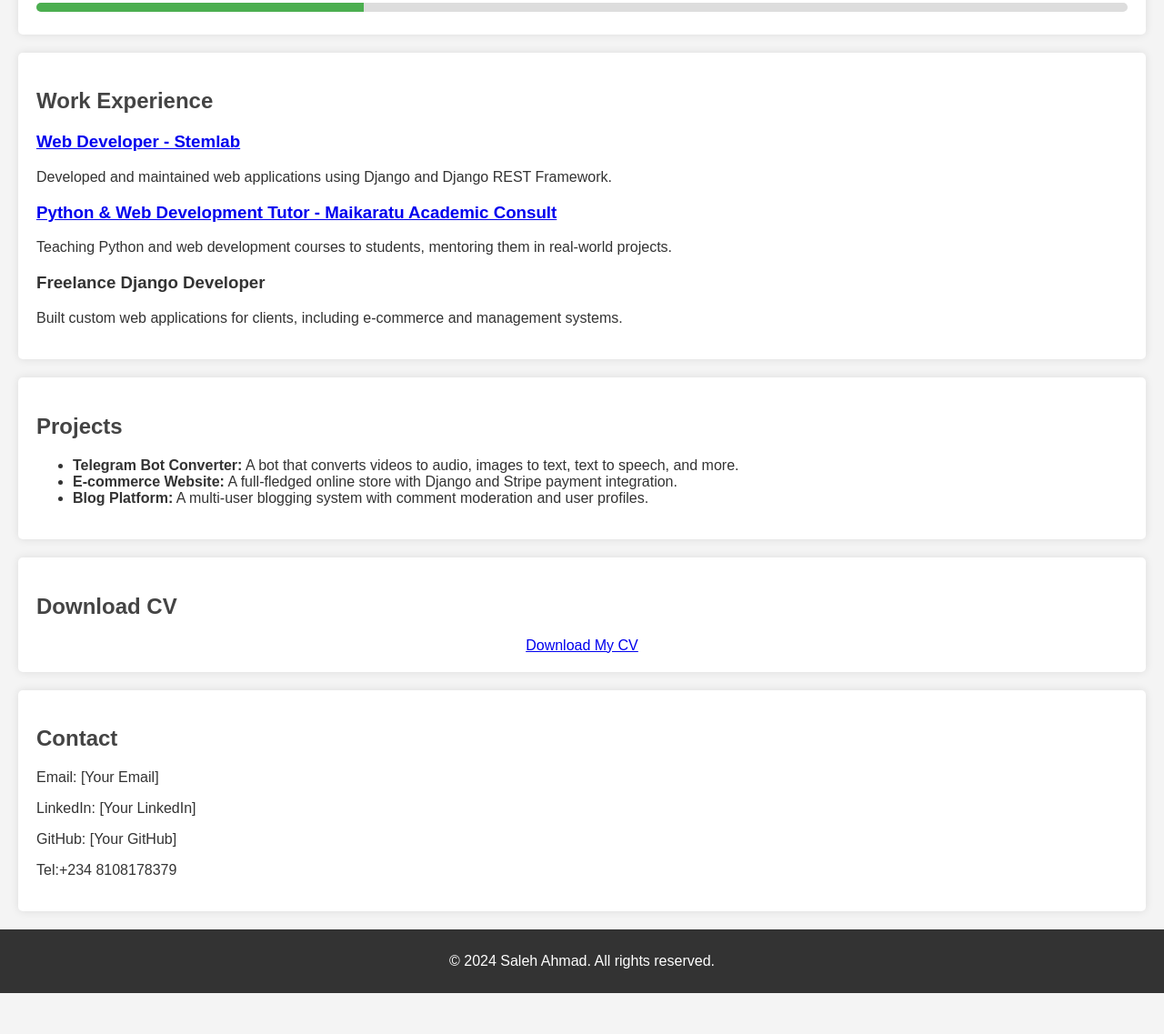
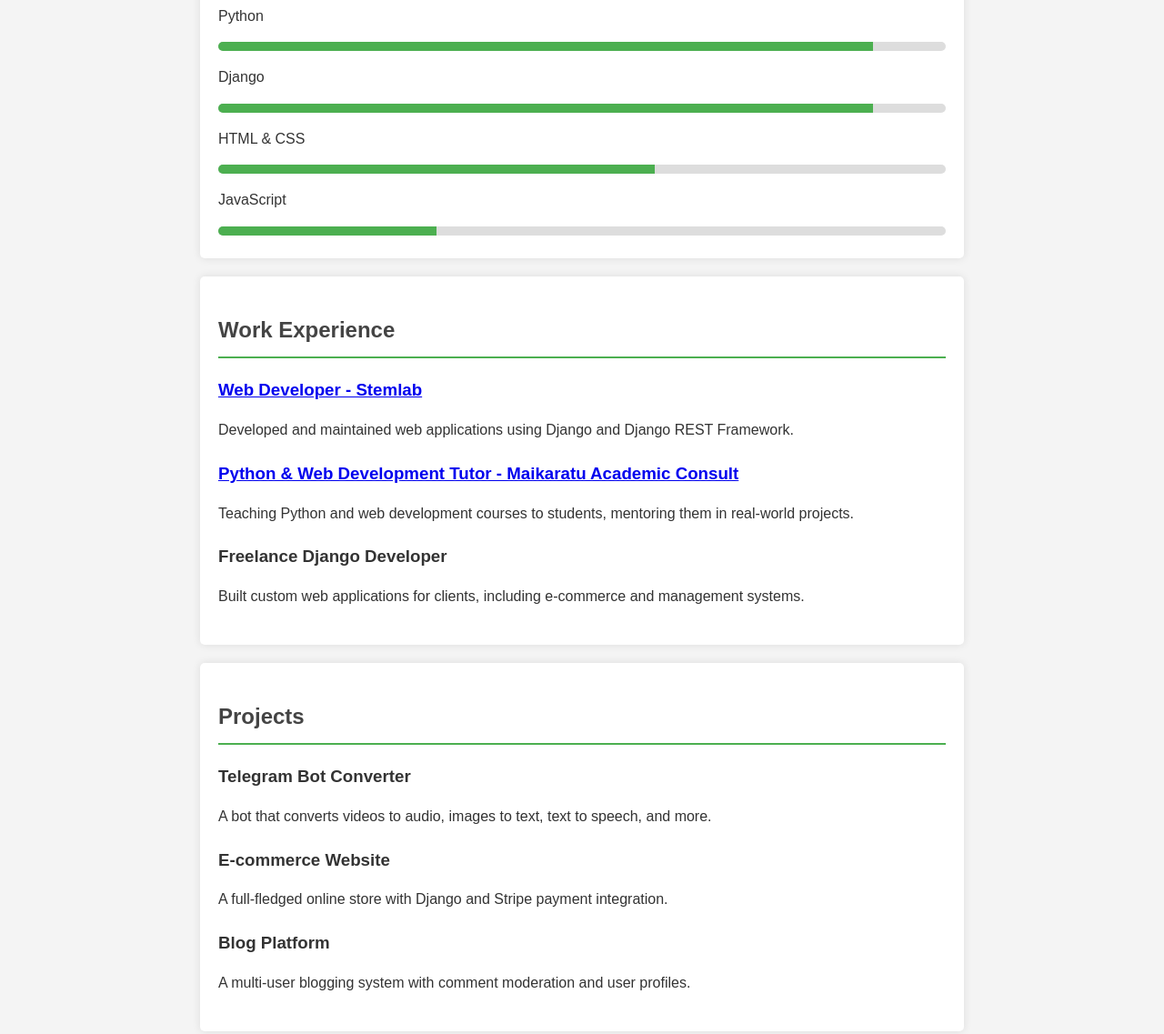
Before and after one commit to SalehAhmad01/SalehAhmad01.github.io, a plain HTML site: page index.html in a window 1280 px wide. Shown: the part 909-2046 px from the top of the page at 91% size. Before the commit the page ends 2001 px from the top, so only its background shows below. Drawn offline with Linux system fonts and the light colour scheme.

Commit message:
second commit

```diff
--- a/index.html
+++ b/index.html
@@ -4,15 +4,23 @@
     <meta charset="UTF-8">
     <meta name="viewport" content="width=device-width, initial-scale=1.0">
     <title>Saleh Ahmad - Portfolio</title>
+    <link rel="stylesheet" href="https://cdnjs.cloudflare.com/ajax/libs/font-awesome/6.0.0/css/all.min.css">
     <link rel="stylesheet" href="styles.css">
 </head>
 <body>
     <header>
+        <div class="header-content">
+            <img src="images/saleh.jpg" alt="Saleh Ahmad" class="profile-img">
             <h1>Saleh Ahmad</h1>
             <p>Python & Django Web Developer</p>
+            <div class="social-icons">
+                <a href="https://www.linkedin.com/in/saleh-ahmad-159858299/" target="_blank"><i class="fab fa-linkedin"></i></a>
+                <a href="https://github.com/SalehAhmad01" target="_blank"><i class="fab fa-github"></i></a>
+                <a href="https://twitter.com/@SalehBodejo" target="_blank"><i class="fab fa-twitter"></i></a>
+                <a href="salehahmadsarki@gmail.com"><i class="fas fa-envelope"></i></a>
+            </div>
+        </div>
     </header>
-
-    <img src="images/saleh.jpg" alt="Saleh Ahmad" class="profile-img">
 
     <section id="about">
         <h2>About Me</h2>
@@ -23,50 +31,61 @@
 
     <section id="skills">
         <h2>Skills</h2>
+        <div class="skill">
             <p>Python</p>
             <div class="skill-bar"><div style="width: 90%;"></div></div>
+        </div>
+        <div class="skill">
             <p>Django</p>
             <div class="skill-bar"><div style="width: 90%;"></div></div>
+        </div>
+        <div class="skill">
             <p>HTML & CSS</p>
             <div class="skill-bar"><div style="width: 60%;"></div></div>
+        </div>
+        <div class="skill">
             <p>JavaScript</p>
             <div class="skill-bar"><div style="width: 30%;"></div></div>
+        </div>
     </section>
 
     <section id="experience">
         <h2>Work Experience</h2>
+        <div class="experience-item">
             <h3><a href="https://stemlab.com.ng/" target="_blank">Web Developer - Stemlab</a></h3>
             <p>Developed and maintained web applications using Django and Django REST Framework.</p>
-
+        </div>
+        <div class="experience-item">
             <h3><a href="https://apply.maikaratu.com.ng/" target="_blank">Python & Web Development Tutor - Maikaratu Academic Consult</a></h3>
             <p>Teaching Python and web development courses to students, mentoring them in real-world projects.</p>
-
+        </div>
+        <div class="experience-item">
             <h3>Freelance Django Developer</h3>
             <p>Built custom web applications for clients, including e-commerce and management systems.</p>
+        </div>
     </section>
 
     <section id="projects">
         <h2>Projects</h2>
-        <ul>
-            <li><strong>Telegram Bot Converter:</strong> A bot that converts videos to audio, images to text, text to speech, and more.</li>
-            <li><strong>E-commerce Website:</strong> A full-fledged online store with Django and Stripe payment integration.</li>
-            <li><strong>Blog Platform:</strong> A multi-user blogging system with comment moderation and user profiles.</li>
-        </ul>
+        <div class="project-item">
+            <h3>Telegram Bot Converter</h3>
+            <p>A bot that converts videos to audio, images to text, text to speech, and more.</p>
+        </div>
+        <div class="project-item">
+            <h3>E-commerce Website</h3>
+            <p>A full-fledged online store with Django and Stripe payment integration.</p>
+        </div>
+        <div class="project-item">
+            <h3>Blog Platform</h3>
+            <p>A multi-user blogging system with comment moderation and user profiles.</p>
+        </div>
     </section>
 
     <section id="cv">
         <h2>Download CV</h2>
         <div class="cv-download">
-            <a href="your-cv.pdf" download="Saleh_Ahmad_CV.pdf" class="cv-download-button">Download My CV</a>
+            <a href="my cv.docx" download="my cv.docx" class="cv-download-button">Download My CV</a>
         </div>
-    </section>
-
-    <section id="contact">
-        <h2>Contact</h2>
-        <p>Email: [Your Email]</p>
-        <p>LinkedIn: [Your LinkedIn]</p>
-        <p>GitHub: [Your GitHub]</p>
-        <p>Tel:+234 8108178379 </p>
     </section>
 
     <footer>
--- a/styles.css
+++ b/styles.css
@@ -4,31 +4,59 @@ body {
     padding: 0;
     background-color: #f4f4f4;
     color: #333;
+    line-height: 1.6;
 }
+
 header {
     background: #333;
     color: #fff;
-    padding: 20px;
+    padding: 40px 20px;
     text-align: center;
 }
+
+.header-content {
+    max-width: 800px;
+    margin: 0 auto;
+}
+
 .profile-img {
-    display: block;
-    margin: 20px auto;
     width: 150px;
     height: 150px;
     border-radius: 50%;
     object-fit: cover;
+    margin-bottom: 20px;
 }
+
+.social-icons {
+    margin-top: 15px;
+}
+
+.social-icons a {
+    color: #fff;
+    margin: 0 10px;
+    font-size: 24px;
+    transition: color 0.3s ease;
+}
+
+.social-icons a:hover {
+    color: #4caf50;
+}
+
 section {
     padding: 20px;
-    margin: 20px;
+    margin: 20px auto;
     background: #fff;
     border-radius: 5px;
     box-shadow: 0 0 10px rgba(0, 0, 0, 0.1);
+    max-width: 800px;
 }
+
 h2 {
     color: #444;
+    border-bottom: 2px solid #4caf50;
+    padding-bottom: 10px;
 }
+
 .skill-bar {
     height: 10px;
     background: #ddd;
@@ -36,23 +64,43 @@ h2 {
     margin: 5px 0;
     overflow: hidden;
 }
+
 .skill-bar div {
     height: 100%;
     background: #4caf50;
 }
-footer {
-    text-align: center;
-    padding: 10px;
-    background: #333;
-    color: #fff;
-    margin-top: 20px;
+
+.experience-item, .project-item {
+    margin-bottom: 20px;
 }
-.cv-upload {
+
+.experience-item h3, .project-item h3 {
+    margin-bottom: 5px;
+}
+
+.cv-download {
     text-align: center;
     margin-top: 20px;
 }
-.cv-download {
-    display: block;
+
+.cv-download-button {
+    display: inline-block;
+    padding: 10px 20px;
+    background: #4caf50;
+    color: #fff;
+    text-decoration: none;
+    border-radius: 5px;
+    transition: background 0.3s ease;
+}
+
+.cv-download-button:hover {
+    background: #45a049;
+}
+
+footer {
     text-align: center;
-    margin-top: 10px;
+    padding: 20px;
+    background: #333;
+    color: #fff;
+    margin-top: 40px;
 }
```
Lines whose indentation alone changed are shown as unchanged.
